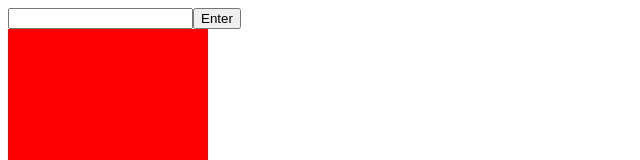
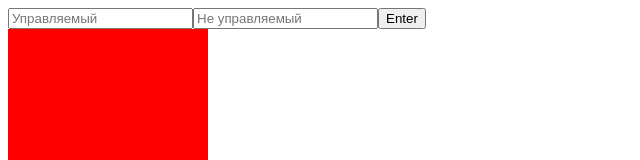
Before and after one commit to EugeneShatalin/react-typescript-ulbitv, a React (Create React App) app: page / in a window 1280 px wide. Shown: the top 160 px of the page, without its empty margins (0-640 px from the left). Built offline with nearby package versions, Linux system fonts and the light colour scheme; no server answers.

Commit message:
useRef typing

```diff
--- a/src/components/EventExample.tsx
+++ b/src/components/EventExample.tsx
@@ -1,8 +1,9 @@
-import React, {useState} from 'react';
+import React, {useRef, useState} from 'react';
 
 const EventExample = () => {
     const [value, setValue] = useState<string>('')
     const [isDrag, setIsDrag] = useState<boolean>(false)
+    const inputRef = useRef<HTMLInputElement>(null)
 
     const changeHandler = (e: React.ChangeEvent<HTMLInputElement>) => {
         setValue(e.target.value)
@@ -10,7 +11,9 @@ const EventExample = () => {
 
     const clickHandler = (e: React.MouseEvent<HTMLButtonElement>) => {
         alert(value)
+        alert(inputRef.current?.value)
         setValue('')
+
     }
 
     const dragHandler = (e: React.DragEvent<HTMLDivElement>) => {
@@ -39,6 +42,12 @@ const EventExample = () => {
                 type="text"
                 value={value}
                 onChange={(e) => changeHandler(e)}
+                placeholder={'Управляемый'}
+            />
+            <input
+                type="text"
+               ref={inputRef}
+                placeholder={'Не управляемый'}
             />
 
             <button onClick={(e) => clickHandler(e)}>Enter</button>
```
